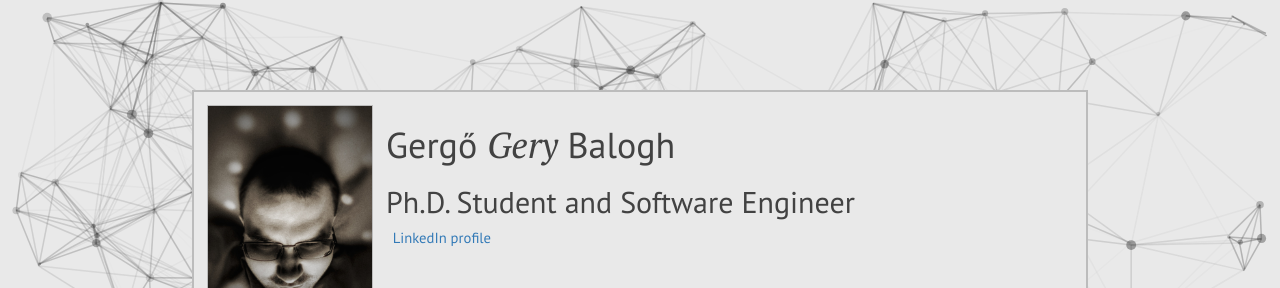
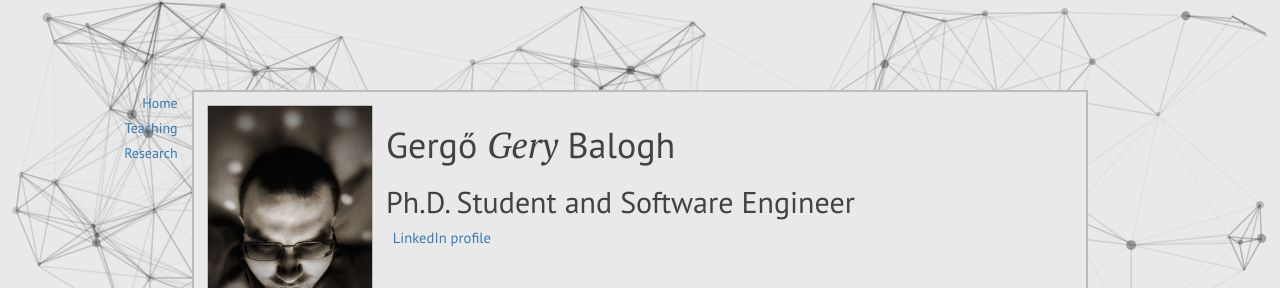
Before and after one commit to geryxyz/geryxyz, a Jekyll site: the page built from index.html, in a window 1280 px wide. Shown: the top 288 px of the page. Built offline with Jekyll 4.4.1, drawn with Linux system fonts in a browser that asks for light colours; nearby versions of some CDN libraries; library files that are not in the unit come from our copies.

Commit message:
menu and oprend content

```diff
--- a/_includes/footer.html
+++ b/_includes/footer.html
@@ -1,3 +1,2 @@
-	</div>
 </body>
 </html>
--- a/_includes/header.html
+++ b/_includes/header.html
@@ -3,17 +3,17 @@
 <head>
 	<script src="http://code.jquery.com/jquery.js"></script>
 	<link href="https://fonts.googleapis.com/css?family=PT+Sans:400,700|PT+Serif:400,400i,700,700i&amp;subset=latin-ext" rel="stylesheet">
-	<link rel="stylesheet" type="text/css" href="main.css">
+	<link rel="stylesheet" type="text/css" href="/main.css">
 	<title>Gergő "Gery" Balogh</title>
 	<meta name="viewport" content="width=device-width, initial-scale=1.0">
+	<base target="_blank">
 	<link rel="stylesheet" href="bower_components/bootstrap/dist/css/bootstrap.min.css">
 </head>
 <body>
 	<div id="particles-js"></div>
-	<script src="particles.min.js"></script>
+	<script src="/particles.min.js"></script>
 	<script type="text/javascript">
-		particlesJS.load('particles-js', 'particles.json', function() {
+		particlesJS.load('particles-js', '/particles.json', function() {
 			console.log('callback - particles.js config loaded');
 		});
 	</script>
-	<div id="main">
--- /dev/null
+++ b/_includes/menu.html
@@ -0,0 +1,7 @@
+<div id="menu-container">
+	<ul>
+		<li><a href="/" target="_self">Home</a></li>
+		<li><a href="/content/teaching.html" target="_self">Teaching</a></li>
+		<li><a href="/research.html" target="_self">Research</a></li>
+	</ul>
+</div>
--- a/_layouts/page.html
+++ b/_layouts/page.html
@@ -1,5 +1,8 @@
 ---
 ---
 {% include header.html %}
-{{ content }}
+{% include menu.html %}
+<div id="main">
+	{{ content }}
+</div>
 {% include footer.html %}
--- a/main.scss
+++ b/main.scss
@@ -44,6 +44,11 @@ h2 {
 	font-style: normal;
 }
 
+h3 {
+	margin-top: 2ex;
+	margin-bottom: .5ex;
+}
+
 div#main {
 	color: $route66;
 	position: absolute;
@@ -59,6 +64,43 @@ div#main {
 	font-size: 11pt;
 }
 
+p {
+	margin: 0;
+	margin-bottom: 2ex;
+	padding: 0;
+}
+
+@keyframes slideout {
+	0% { right: 50%; opacity: 0; }
+	100% { right: 85.5%; opacity: 1; }
+}
+
+div#menu-container {
+	position: absolute;
+	top: 10%;
+	right: 85.5%;
+	opacity: 0;
+	animation: .75s ease-out 0s 1 slideout;
+	animation-fill-mode: forwards;
+}
+
+div#menu-container ul {
+	list-style-type: none;
+	margin: 0;
+	padding: 0;
+	width: 70pt;
+}
+
+div#menu-container li {
+	padding: 1pt;
+}
+
+div#menu-container li a {
+	display: block;
+	text-align: right;
+	padding: 1pt 5pt;
+}
+
 img.me {
 	float: left;
 	height: 30ex;
@@ -71,11 +113,6 @@ img.me {
 span.emph {
 	font-family: 'PT Serif', serif;
 	font-style: italic;
-}
-
-p {
-	margin: 0;
-	padding: 0;
 }
 
 a{
```
Also changed, not shown: content/teaching.html (added, +18 -0 lines), 6 other files.
